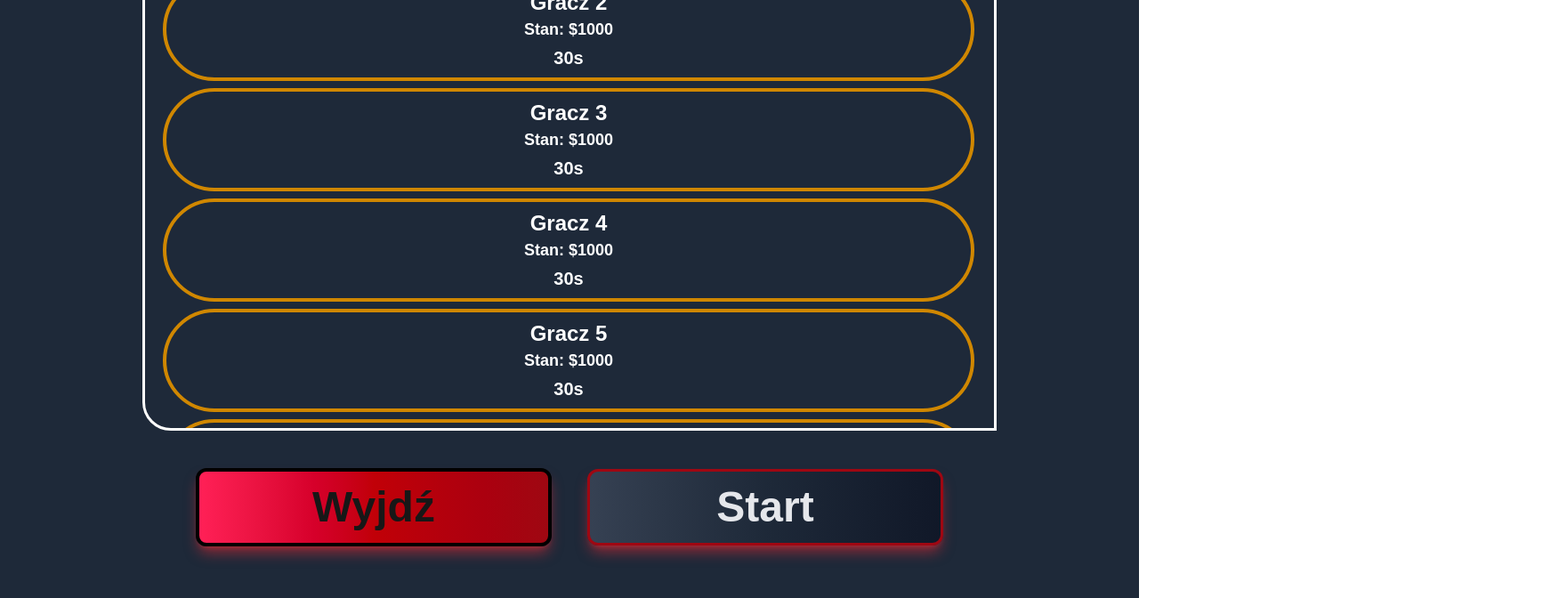
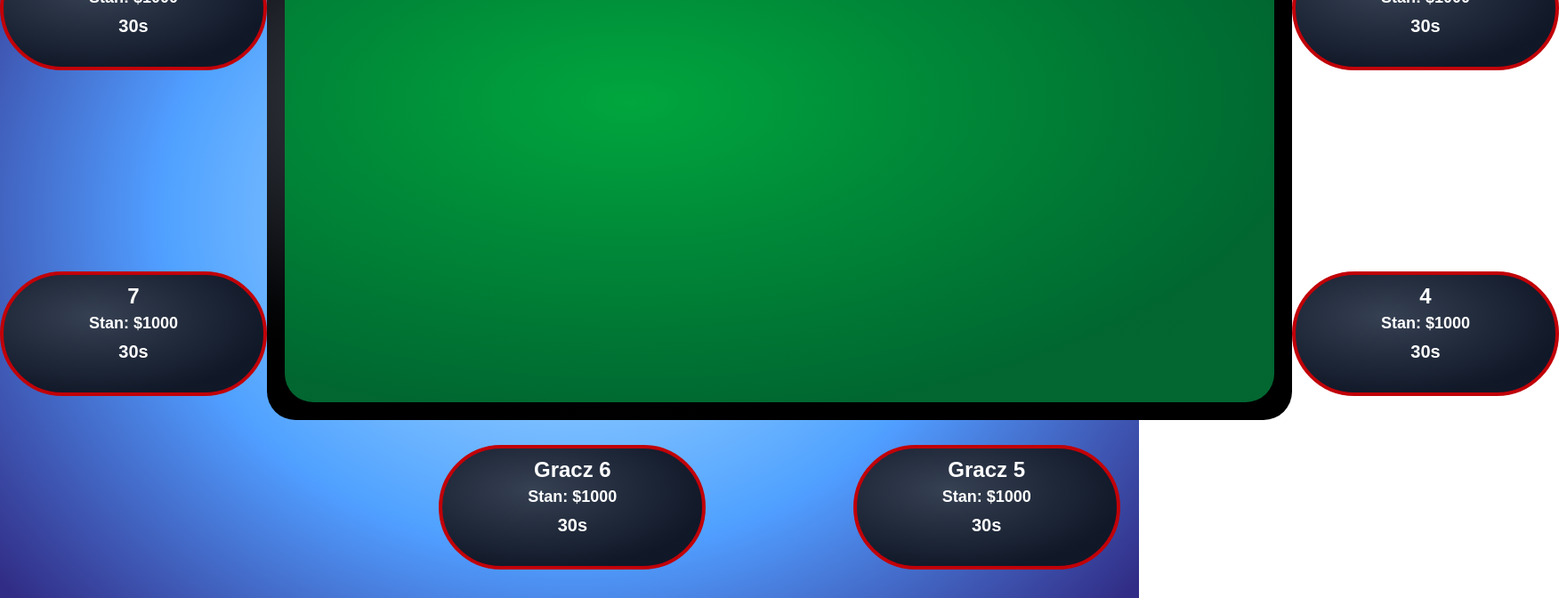
Before and after one commit to Descaplis/Poker, a Next.js app in the folder poker/: page / in a window 1280 px wide. Shown: the part 288-960 px from the top of the page at 89% size, 1752 px wide, since content can reach past the window. Built offline with nearby package versions, Linux system fonts and the light colour scheme.

Commit message:
Style changes + game table

```diff
--- a/poker/src/app/Components/DefaultPage.jsx
+++ b/poker/src/app/Components/DefaultPage.jsx
@@ -18,7 +18,7 @@ export default async function MainPage() {
   // const people = await getPersons();
 
   return (
-    <div className="max-w-full h-239 bg-gray-900">
+    <div className="animate-bg max-w-full h-239 bg-radial-[at_50%_55%] from-gray-950 via-gray-950 to-gray-900 to-90%">
         <div className="flex justify-center items-center max-w-full h-full max-h-2/3">
           <img src="/images/title.png" alt="Title" className="animate-title"/>
         </div>
--- a/poker/src/app/Components/Player.jsx
+++ b/poker/src/app/Components/Player.jsx
@@ -1,6 +1,6 @@
 export default function Player({ name }) {
     return (
-        <div className="w-228 h-35 bg-gray-800 rounded-full border-4 border-yellow-600 p-2">
+        <div className="w-75 h-35 bg-radial-[at_35%_35%] from-gray-700 to-gray-900 to-75% rounded-full border-4 border-red-700 p-2">
             <h1 className="text-white text-2xl font-black text-center m-auto">{name}</h1>
             <h1 className="text-white text-lg font-black text-center">Stan: $1000</h1>
             <h1 className="text-white text-xl font-black text-center mt-1">30s</h1>
--- a/poker/src/app/Components/lobby.jsx
+++ b/poker/src/app/Components/lobby.jsx
@@ -3,27 +3,31 @@ import Player from "./Player";
 export default async function Lobby() {
     return (
         <div className="max-w-full h-240 bg-gray-800">
+            <div className="grid columns-3 grid-flow-col">
+                <div className=""></div>
+                <div className="">
                     <h1 className="bg-clip-text text-transparent bg-gradient-to-r from-red-900 from-30% to-amber-300 to-70% text-5xl font-black text-center p-5">Pokój</h1>
-            <div className="flex items-center max-w-full h-full max-h-9/10 gap-5.5 flex-col p-7">
+                    <h2 className="font-black text-center text-3xl text-white">Kod:</h2>
+                    <div className="flex items-center max-w-full h-full max-h-9/10 gap-5.5 flex-col pt-5">
                         <div className="flex flex-col w-240 h-164 border-3 rounded-s-4xl border-white p-5 gap-2 overflow-y-auto overflow-x-hidden">
-                    <Player name="Gracz 1"/>
-                    <Player name="Gracz 2"/>
-                    <Player name="Gracz 3"/>
-                    <Player name="Gracz 4"/>
-                    <Player name="Gracz 5"/>
-                    <Player name="Gracz 6"/>
-                    <Player name="Gracz 7"/>
-                    <Player name="Gracz 8"/>
+                            {/* Miejsce na graczy */}
                         </div>
                         <div>
                             <button type="button" className="bg-gradient-to-r from-rose-500 via-red-700 to-red-800
                                 hover:bg-gradient-to-br focus:ring-4 focus:outline-none focus:ring-red-500 dark:focus:ring-red-800
                                 shadow-lg shadow-red-500/50 dark:shadow-lg dark:shadow-red-800/80 rounded-base text-center
-                        w-100 p-4 m-5 border-4 border-black self-start rounded-xl text-5xl font-black cursor-pointer">Wyjdź</button>
+                                w-100 p-4 m-3 border-4 border-black self-start rounded-xl text-5xl font-black cursor-pointer">Wyjdź</button>
                             <button type="button" className="text-gray-200 bg-gradient-to-r from-gray-700 via-gray-800 to-gray-900
                                 hover:bg-gradient-to-br focus:ring-4 focus:outline-none focus:ring-red-700 dark:focus:ring-red-800
                                 shadow-lg shadow-red-500/50 dark:shadow-lg dark:shadow-red-800/80 rounded-base text-center
-                        w-100 p-4 m-5 border-3 border-red-800 self-start rounded-xl text-5xl font-black cursor-pointer">Start</button>
+                                w-100 p-4 m-3 border-3 border-red-800 self-start rounded-xl text-5xl font-black cursor-pointer">Start</button>
+                        </div>
+                    </div>
+                </div>
+                <div className="flex flex-col justify-center items-center">
+                    {/* <h2 className="font-black text-white text-2xl m-5">Czas na ruch:</h2>
+                    <h2 className="font-black text-white text-2xl m-5">Small blind:</h2>
+                    <h2 className="font-black text-white text-2xl m-5">Poczatkowa stawka:</h2> */}
                 </div>
             </div>
         </div>
--- /dev/null
+++ b/poker/src/app/Components/theGame.jsx
@@ -0,0 +1,35 @@
+import Player from "./Player";
+
+export default function theGame(){
+    return (
+        <div className="max-w-full w-full max-h-240 h-240 bg-radial-[at_50%_55%] from-sky-200 via-blue-400 to-indigo-900 to-90%">
+            <div className="flex flex-row">
+                <div className="flex flex-col items-center justify-evenly w-110 h-240">
+                    <Player name="8"/>
+                    <Player name="7"/>
+                </div>
+                <div className="w-7xl h-240">
+                    <div className="h-50 flex justify-evenly p-7">
+                        <Player name="Gracz 1"/>
+                        <Player name="Gracz 2"/>
+                    </div>
+                    <div className="flex justify-center h-140">
+                        <div className="w-6xl h-140 bg-radial-[at_35%_35%] from-gray-500 to-black to-75% rounded-4xl p-5">
+                            <div className="w-278 h-130 bg-radial-[at_35%_35%] from-green-600 to-green-800 to-75% rounded-4xl">
+                                {/* Miejsce na karty */}
+                            </div>
+                        </div>
+                    </div>
+                    <div className="h-50 flex justify-evenly p-7">
+                        <Player name="Gracz 6"/>
+                        <Player name="Gracz 5"/>
+                    </div>
+                </div>
+                <div className="flex flex-col items-center justify-evenly w-110 h-240">
+                    <Player name="3"/>
+                    <Player name="4"/>
+                </div>
+            </div>
+        </div>
+    );
+}
--- a/poker/src/app/globals.css
+++ b/poker/src/app/globals.css
@@ -16,6 +16,23 @@
       transform: translateY(-20px);
     }
   }
+
+  --animate-bg: anim-bg 20s ease-in-out infinite;
+
+  @keyframes anim-bg {
+    0%, 100% {
+      transform: --bg-pos(25%);
+    }
+    50% {
+      transform: --bg-pos(75%);
+    }
+  }
+}
+
+@property --bg-pos {
+  syntax: "<percentages>";
+  inherits: false;
+  initial-value: 25%;
 }
 
 @media (prefers-color-scheme: dark) {
--- a/poker/src/app/page.js
+++ b/poker/src/app/page.js
@@ -3,6 +3,7 @@ import MainPage from "./Components/DefaultPage";
 import CreateLobby from "./Components/create-lobby";
 import Player from "./Components/Player";
 import Lobby from "./Components/lobby";
+import TheGame from "./Components/theGame";
 // import db from "../../server/db";
 
 // async function getPersons() {
@@ -20,7 +21,7 @@ export default async function Home() {
 
   return (
     <div className="max-w-full max-h-full">
-      <Lobby/>
+      <TheGame/>
       <ol>
         {/* {people.map((person) => (
           <li key={person.PersonID}>{person.FirstName} {person.LastName} from  {person.Address}, {person.City}</li>
```
Also changed, not shown: poker/public/images/titleTable.png (added). Lines whose indentation alone changed are shown as unchanged.
